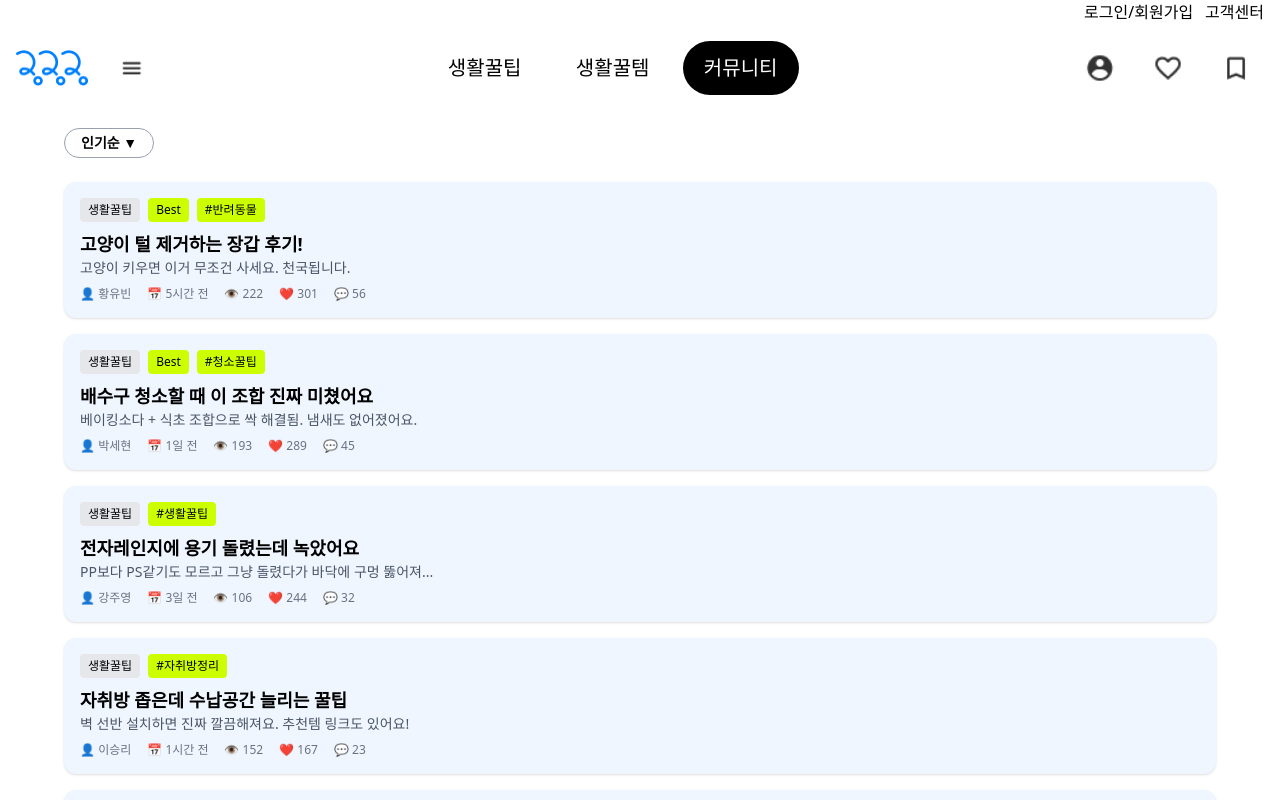
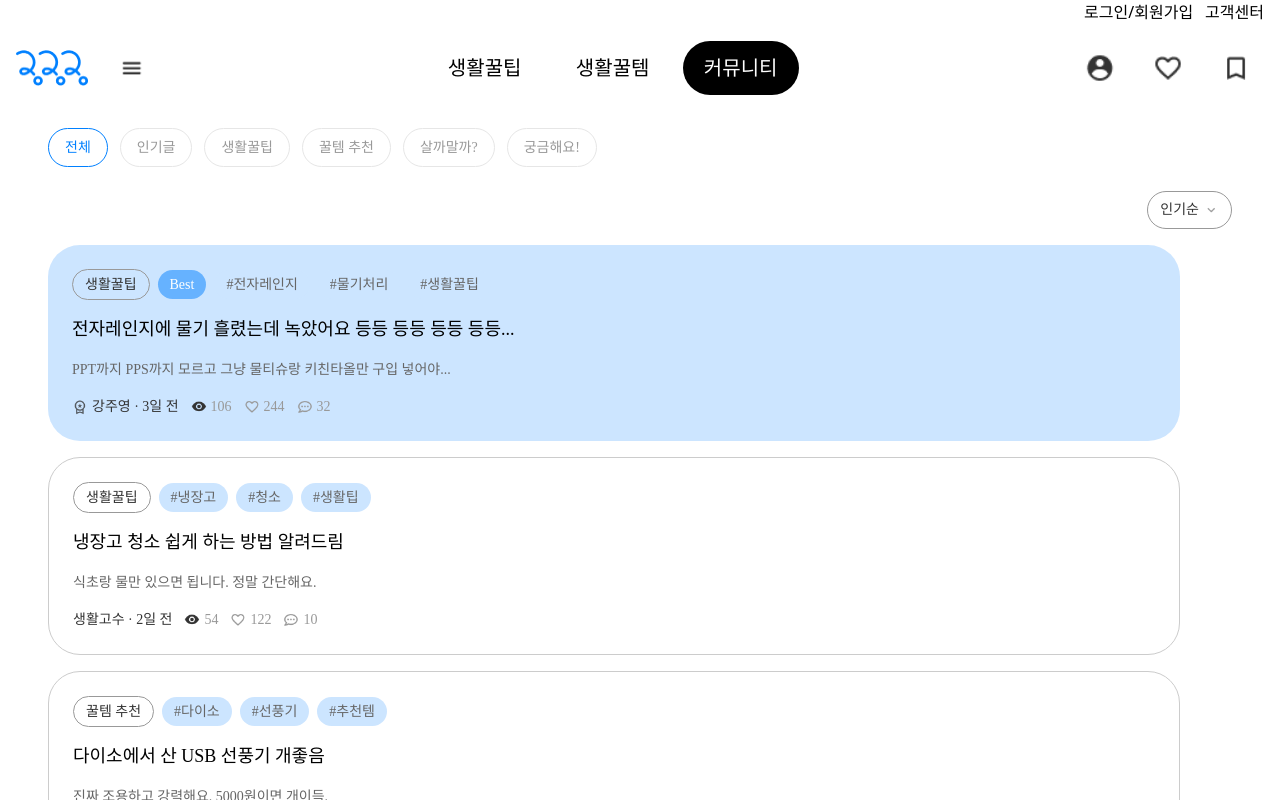
Before and after one commit to whatisthis-umc/whatisthis_FE, a React (Vite) app: page /community in a window 1280 px wide. Shown: the top 800 px of the page. Built offline with nearby package versions, Linux system fonts and the light colour scheme; the HTML template or start-up script is replaced by a standard one.

Commit message:
커뮤니티 페이지 UI 수정

```diff
--- a/src/components/common/SortDropdown.tsx
+++ b/src/components/common/SortDropdown.tsx
@@ -1,11 +1,23 @@
-import { useState } from "react";
+import { useState, useEffect } from "react";
 import arrowDownIcon from "../../assets/arrow_down.png";
 
-const SortDropdown = ({ sortType, setSortType }) => {
+interface SortDropdownProps {
+  defaultValue?: string;
+  onChange: (value: string) => void;
+}
+
+const SortDropdown = ({ defaultValue = "인기순", onChange }: SortDropdownProps) => {
   const [open, setOpen] = useState(false);
+  const [selected, setSelected] = useState(defaultValue);
 
-  const handleSelect = (type) => {
-    setSortType(type);
+  useEffect(() => {
+    // 초기값 전달
+    onChange(defaultValue);
+  }, [defaultValue, onChange]);
+
+  const handleSelect = (type: string) => {
+    setSelected(type);
+    onChange(type);
     setOpen(false);
   };
 
@@ -15,8 +27,12 @@
         className="flex items-center border border-[#999999] rounded-[32px] px-3 py-2 gap-1 text-sm text-[#333] cursor-pointer"
         onClick={() => setOpen(!open)}
       >
-        {sortType}
-        <img src={arrowDownIcon} alt="arrow" className={`w-4 h-4 transform ${open ? "rotate-180" : ""}`} />
+        {selected}
+        <img
+          src={arrowDownIcon}
+          alt="arrow"
+          className={`w-4 h-4 transform ${open ? "rotate-180" : ""}`}
+        />
       </div>
 
       {open && (
@@ -24,16 +40,16 @@
           <div
             onClick={() => handleSelect("인기순")}
             className={`px-3 py-2 text-sm cursor-pointer hover:bg-[#F5F5F5] ${
-              sortType === "인기순" ? "text-[#0080FF]" : "text-[#333]"
-            }`}
+              selected === "인기순" ? "text-[#0080FF]" : "text-[#333]"}
+            `}
           >
             인기순
           </div>
           <div
             onClick={() => handleSelect("최신순")}
             className={`px-3 py-2 text-sm cursor-pointer hover:bg-[#F5F5F5] ${
-              sortType === "최신순" ? "text-[#0080FF]" : "text-[#333]"
-            }`}
+              selected === "최신순" ? "text-[#0080FF]" : "text-[#333]"}
+            `}
           >
             최신순
           </div>
--- a/src/pages/CommunityPage.tsx
+++ b/src/pages/CommunityPage.tsx
@@ -1,177 +1,193 @@
-import { useNavigate } from "react-router-dom";
 import { useState } from "react";
+import SortDropdown from "../components/common/SortDropdown";
+import eyeIcon from "../assets/eye.png";
+import heartIcon from "../assets/likes.png";
+import commentIcon from "../assets/comments.png";
+import bestBadge from "../assets/best.png";
+import writeIcon from "../assets/pencil.png";
 
-// 📌 게시물 타입 정의
-interface Post {
-  id: number;
-  category: string;
-  tags: string[];
-  title: string;
-  desc: string;
-  writer: string;
-  date: string;
-  views: number;
-  likes: number;
-  comments: number;
-}
+const categories = ["전체", "인기글", "생활꿀팁", "꿀템 추천", "살까말까?", "궁금해요!"];
 
-// 📌 정렬 옵션
-const sortOptions: string[] = ["인기순", "최신순"];
-
-// 📌 더미 게시물 데이터
-const dummyPosts: Post[] = [
+const dummyData = [
   {
     id: 1,
     category: "생활꿀팁",
-    tags: ["#생활꿀팁"],
-    title: "전자레인지에 용기 돌렸는데 녹았어요",
-    desc: "PP보다 PS같기도 모르고 그냥 돌렸다가 바닥에 구멍 뚫어져...",
-    writer: "강주영",
-    date: "3일 전",
+    title: "전자레인지에 물기 흘렸는데 녹았어요 등등 등등 등등 등등...",
+    content: "PPT까지 PPS까지 모르고 그냥 물티슈랑 키친타올만 구입 넣어야...",
+    nickname: "강주영",
+    time: "3일 전",
     views: 106,
     likes: 244,
     comments: 32,
+    hashtags: ["#전자레인지", "#물기처리", "#생활꿀팁"],
+    isBest: true,
   },
   {
     id: 2,
     category: "생활꿀팁",
-    tags: ["#자취생팁"],
-    title: "세탁기 돌릴 때 섬유유연제 따로 넣는 법?",
-    desc: "처음 자취하는데 세탁기 설정 어렵네요... 순서 좀 알려주세요.",
-    writer: "이채은",
-    date: "2일 전",
-    views: 87,
-    likes: 134,
-    comments: 18,
+    title: "냉장고 청소 쉽게 하는 방법 알려드림",
+    content: "식초랑 물만 있으면 됩니다. 정말 간단해요.",
+    nickname: "생활고수",
+    time: "2일 전",
+    views: 54,
+    likes: 122,
+    comments: 10,
+    hashtags: ["#냉장고", "#청소", "#생활팁"],
+    isBest: false,
   },
   {
     id: 3,
-    category: "생활꿀팁",
-    tags: ["Best", "#청소꿀팁"],
-    title: "배수구 청소할 때 이 조합 진짜 미쳤어요",
-    desc: "베이킹소다 + 식초 조합으로 싹 해결됨. 냄새도 없어졌어요.",
-    writer: "박세현",
-    date: "1일 전",
-    views: 193,
-    likes: 289,
-    comments: 45,
-  },
-  {
-    id: 4,
-    category: "생활꿀팁",
-    tags: ["Best", "#반려동물"],
-    title: "고양이 털 제거하는 장갑 후기!",
-    desc: "고양이 키우면 이거 무조건 사세요. 천국됩니다.",
-    writer: "황유빈",
-    date: "5시간 전",
-    views: 222,
-    likes: 301,
-    comments: 56,
-  },
-  {
-    id: 5,
-    category: "생활꿀팁",
-    tags: ["#자취방정리"],
-    title: "자취방 좁은데 수납공간 늘리는 꿀팁",
-    desc: "벽 선반 설치하면 진짜 깔끔해져요. 추천템 링크도 있어요!",
-    writer: "이승리",
-    date: "1시간 전",
-    views: 152,
-    likes: 167,
-    comments: 23,
-  },
-  {
-    id: 6,
-    category: "생활꿀팁",
-    tags: ["#알뜰쇼핑", "#쿠팡"],
-    title: "쿠팡에서 반값 득템한 후기 🔥",
-    desc: "진짜 싸게 산 것 같아서 공유해요~ 다들 득템하세요!",
-    writer: "김민정",
-    date: "방금 전",
-    views: 73,
-    likes: 91,
-    comments: 12,
+    category: "꿀템 추천",
+    title: "다이소에서 산 USB 선풍기 개좋음",
+    content: "진짜 조용하고 강력해요. 5000원이면 개이득.",
+    nickname: "꿀템수집가",
+    time: "5시간 전",
+    views: 78,
+    likes: 210,
+    comments: 18,
+    hashtags: ["#다이소", "#선풍기", "#추천템"],
+    isBest: false,
   },
 ];
 
 const CommunityPage = () => {
-  const navigate = useNavigate();
+  const [selectedCategory, setSelectedCategory] = useState("전체");
+  const [sortType, setSortType] = useState("인기순");
 
-  const [sort, setSort] = useState<string>("인기순");
-  const [dropdownOpen, setDropdownOpen] = useState<boolean>(false);
-
-  const toggleDropdown = () => setDropdownOpen(!dropdownOpen);
-
-  const selectSort = (option: string) => {
-    setSort(option);
-    setDropdownOpen(false);
-  };
-
-  // 정렬된 게시물 목록
-  const sortedPosts: Post[] = [...dummyPosts].sort((a, b) => {
-    if (sort === "인기순") return b.likes - a.likes;
-    if (sort === "최신순") return b.id - a.id; // id 기준으로 최신 판단
-    return 0;
+  const filteredData = dummyData.filter((item) => {
+    if (selectedCategory === "전체") return true;
+    if (selectedCategory === "인기글") return item.isBest;
+    if (selectedCategory === "생활꿀팁") return item.category === "생활꿀팁";
+    if (selectedCategory === "꿀템 추천") return item.category === "꿀템 추천";
+    if (selectedCategory === "살까말까?") return item.category === "살까말까?";
+    if (selectedCategory === "궁금해요!") return item.category === "궁금해요!";
+    return false;
   });
 
   return (
-    <div className="max-w-[1200px] mx-auto p-6">
-      {/* 🔽 드롭다운 정렬 메뉴 */}
-      <div className="relative inline-block mb-6">
-        <button
-          onClick={toggleDropdown}
-          className="bg-white border border-gray-400 rounded-full px-4 py-1 text-sm font-semibold flex items-center gap-2"
-        >
-          {sort} ▼
-        </button>
-        {dropdownOpen && (
-          <div className="absolute mt-2 w-full bg-white border rounded shadow z-10">
-            {sortOptions.map((option) => (
-              <div
-                key={option}
-                className="px-4 py-2 hover:bg-gray-100 cursor-pointer"
-                onClick={() => selectSort(option)}
-              >
-                {option}
+    <div className="font-[Pretendard] px-8 py-6 w-full">
+      {/* 카테고리 탭 */}
+      <div className="flex gap-3 mb-6">
+        {categories.map((cat) => (
+          <div
+            key={cat}
+            onClick={() => setSelectedCategory(cat)}
+            className={`cursor-pointer px-4 py-2 rounded-full border ${
+              selectedCategory === cat
+                ? "border-[#0080FF] text-[#0080FF]"
+                : "border-[#E6E6E6] text-[#999999]"
+            }`}
+            style={{ fontSize: "14px" }}
+          >
+            {cat}
+          </div>
+        ))}
+      </div>
+
+      {/* 드롭다운 */}
+      <div className="flex justify-end mb-4">
+        <SortDropdown
+          defaultValue="인기순"
+          onChange={(value) => setSortType(value)}
+        />
+      </div>
+
+      {/* 게시글 목록 */}
+      <div className="flex flex-col gap-4">
+        {filteredData.length === 0 ? (
+          <div className="text-center text-[#999] text-[14px] mt-10">
+            게시글이 없습니다.
+          </div>
+        ) : (
+          filteredData.map((item) => (
+            <div
+              key={item.id}
+              className={`flex flex-col ${
+                item.isBest
+                  ? "bg-[#CCE5FF] border-none"
+                  : "bg-white border border-[#CCCCCC]"
+              } rounded-[32px] p-6 gap-4`}
+              style={{ width: "1132px" }}
+            >
+              {/* 카테고리 & 해시태그 & Best 뱃지 */}
+              <div className="flex items-center gap-2 flex-wrap">
+                <div className="flex items-center px-3 py-1 border rounded-[32px] text-[14px] border-[#999999] text-[#333333]">
+                  {item.category}
+                </div>
+                {item.isBest && (
+                  <div
+                    className="flex items-center px-3 py-1 rounded-[32px] text-[14px] bg-[#66B2FF] text-white"
+                  >
+                    Best
+                  </div>
+                )}
+                {item.hashtags.map((tag, idx) => (
+                  <div
+                    key={idx}
+                    className="flex items-center px-3 py-1 rounded-[32px] text-[14px] bg-[#CCE5FF] text-[#666666]"
+                  >
+                    {tag}
+                  </div>
+                ))}
               </div>
-            ))}
-          </div>
+
+              {/* 제목 */}
+              <div className="text-[18px] font-medium">{item.title}</div>
+
+              {/* 내용 */}
+              <div className="text-[14px] text-[#666666]">{item.content}</div>
+
+              {/* 아이콘 영역 */}
+              <div className="flex items-center gap-3 text-[14px] text-[#999]">
+                <span className="flex items-center gap-1 text-[#333333]">
+                  {item.isBest && (
+                    <img
+                      src={bestBadge}
+                      alt="best"
+                      className="w-[16px] h-[16px]"
+                    />
+                  )}
+                  {item.nickname} · {item.time}
+                </span>
+                <div className="flex items-center gap-1">
+                  <img src={eyeIcon} alt="views" className="w-4 h-4" />
+                  <span>{item.views}</span>
+                </div>
+                <div className="flex items-center gap-1">
+                  <img src={heartIcon} alt="likes" className="w-4 h-4" />
+                  <span>{item.likes}</span>
+                </div>
+                <div className="flex items-center gap-1">
+                  <img src={commentIcon} alt="comments" className="w-4 h-4" />
+                  <span>{item.comments}</span>
+                </div>
+              </div>
+            </div>
+          ))
         )}
       </div>
 
-      {/* 📝 게시물 리스트 */}
-      <div className="flex flex-col gap-4">
-        {sortedPosts.map((post) => (
-          <div
-            key={post.id}
-            className="bg-blue-50 rounded-xl p-4 shadow cursor-pointer hover:bg-blue-100 transition"
-            onClick={() => navigate(`/post/${post.id}`)}
-          >
-            <div className="flex gap-2 mb-2">
-              <span className="bg-gray-200 px-2 py-1 rounded text-xs">
-                {post.category}
-              </span>
-              {post.tags.map((tag, idx) => (
-                <span
-                  key={idx}
-                  className="px-2 py-1 rounded text-xs"
-                  style={{ backgroundColor: "#CCFF00" }}
-                >
-                  {tag}
-                </span>
-              ))}
-            </div>
-            <h2 className="text-lg font-semibold truncate">{post.title}</h2>
-            <p className="text-gray-600 text-sm truncate">{post.desc}</p>
-            <div className="text-gray-500 text-xs mt-2 flex gap-4">
-              <span>👤 {post.writer}</span>
-              <span>📅 {post.date}</span>
-              <span>👁 {post.views}</span>
-              <span>❤️ {post.likes}</span>
-              <span>💬 {post.comments}</span>
-            </div>
-          </div>
+      {/* 글쓰기 버튼 */}
+      <div className="flex justify-end mt-10 relative">
+        <button
+          onClick={() => alert("글쓰기 버튼 클릭됨")}
+          className="bg-[#0080FF] text-white flex items-center gap-2 rounded-[32px]"
+          style={{ width: "156px", height: "54px", padding: "12px 32px" }}
+        >
+          <img src={writeIcon} alt="write" className="w-5 h-5" />
+          글쓰기
+        </button>
+      </div>
+
+      {/* 페이지네이션 */}
+      <div className="flex justify-center mt-4 gap-2 text-[#999] text-[14px]">
+        <span>&lt;</span>
+        {[1, 2, 3, 4, 5, 6].map((n) => (
+          <span key={n} className="mx-1 cursor-pointer">
+            {n}
+          </span>
         ))}
+        <span>&gt;</span>
       </div>
     </div>
   );
```
Also changed, not shown: src/assets/pencil.png (added).
